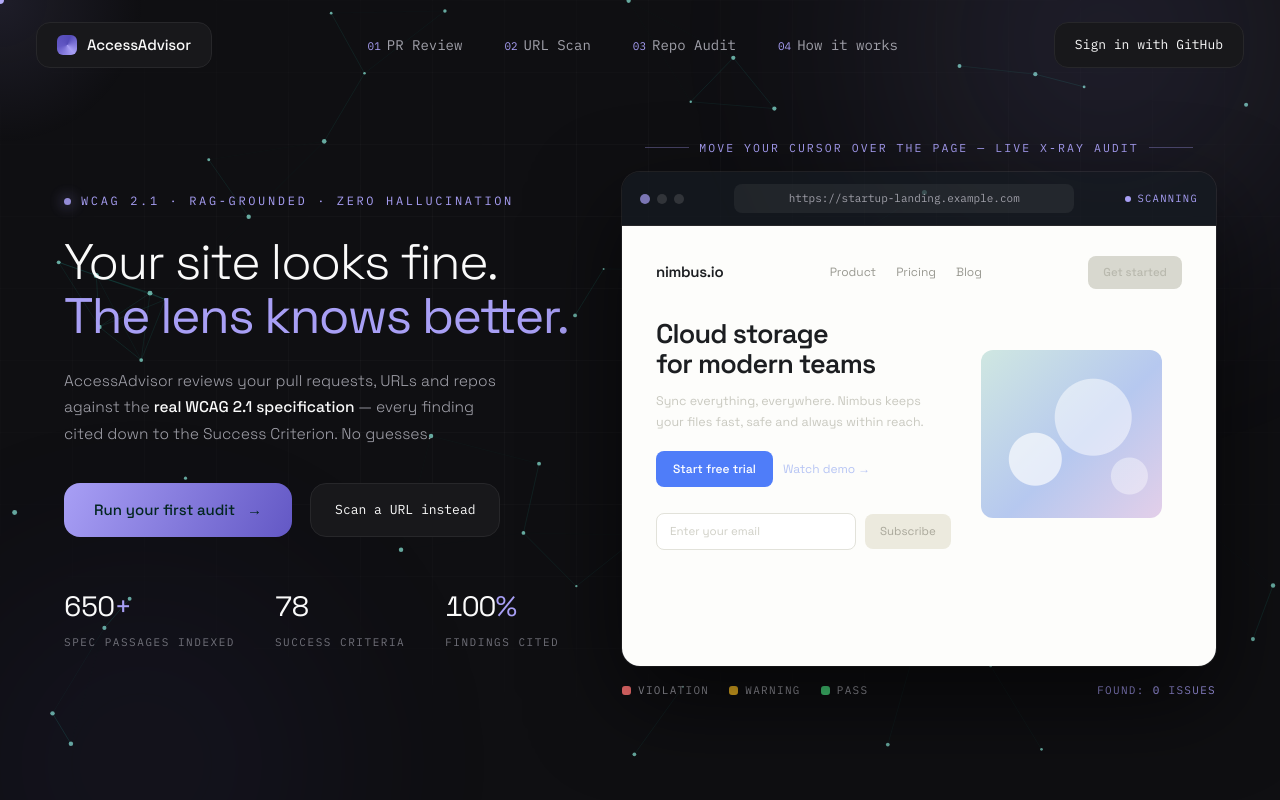
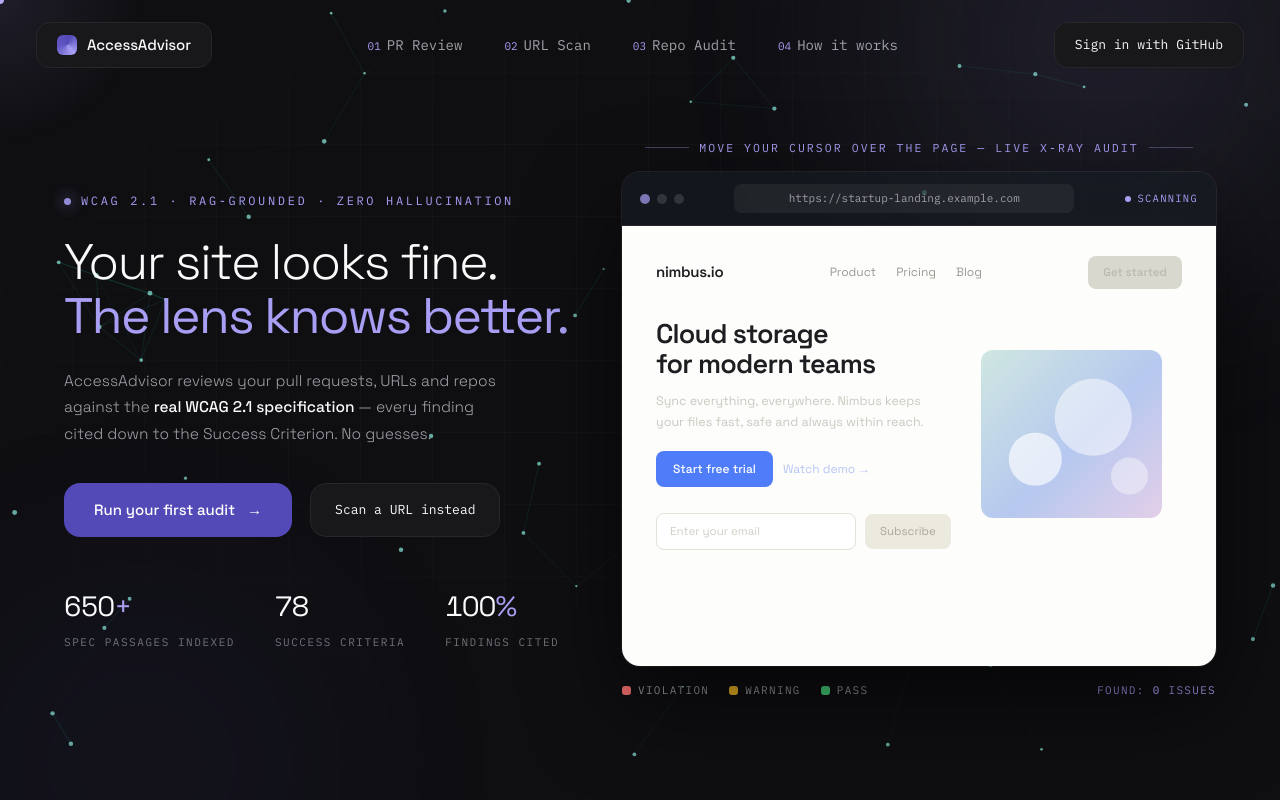
Before and after one commit to AryanSingh103/access-advisor, a Next.js app in the folder frontend/: page / in a window 1280 px wide. Shown: the top 800 px of the page. Built offline with nearby package versions, Linux system fonts and the light colour scheme.

Commit message:
fix(frontend): swap landing CTA to solid dashboard button style
The primary CTA used a teal->cyan gradient with dark text, unlike every
button elsewhere in the app (solid #534AB7, hover #6358C5, white text).
Match it exactly instead of a distinct "marketing" button treatment.

```diff
--- a/frontend/src/app/landing.css
+++ b/frontend/src/app/landing.css
@@ -315,14 +315,15 @@
   font-family: var(--font-space-grotesk), sans-serif;
   font-size: 15px;
   font-weight: 500;
-  color: #032620;
-  background: linear-gradient(115deg, var(--aa-teal), var(--aa-cyan));
+  color: #ffffff;
+  background: var(--aa-violet);
   overflow: hidden;
   text-decoration: none;
-  transition: box-shadow 0.3s;
+  transition: background 0.3s, box-shadow 0.3s;
 }
 .aa-btn-primary:hover {
-  box-shadow: 0 0 42px rgba(168, 159, 245, 0.45), 0 0 0 1px rgba(168, 159, 245, 0.5);
+  background: var(--aa-cyan);
+  box-shadow: 0 0 42px rgba(168, 159, 245, 0.35), 0 0 0 1px rgba(168, 159, 245, 0.5);
 }
 .aa-btn-primary .aa-shine {
   position: absolute;
```
